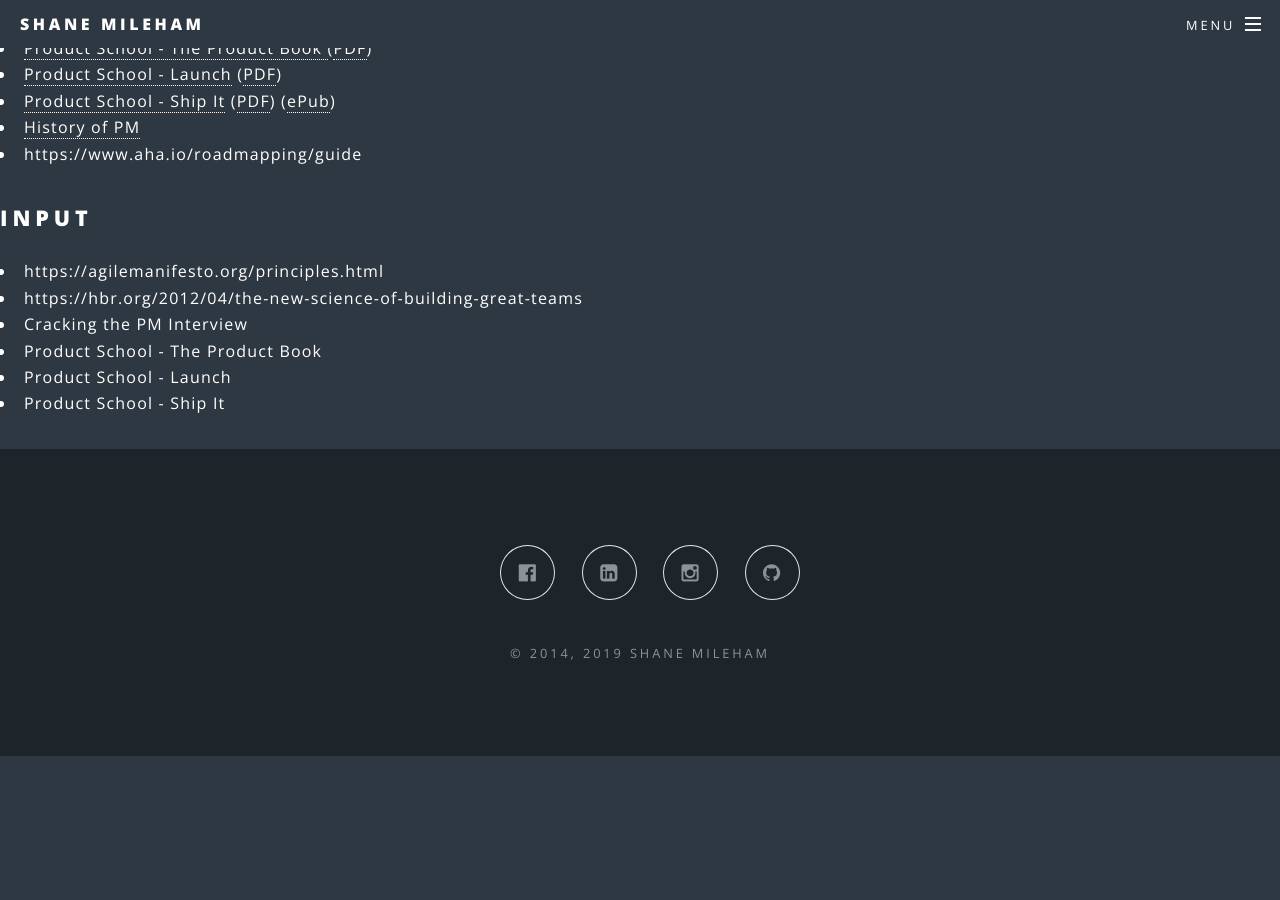
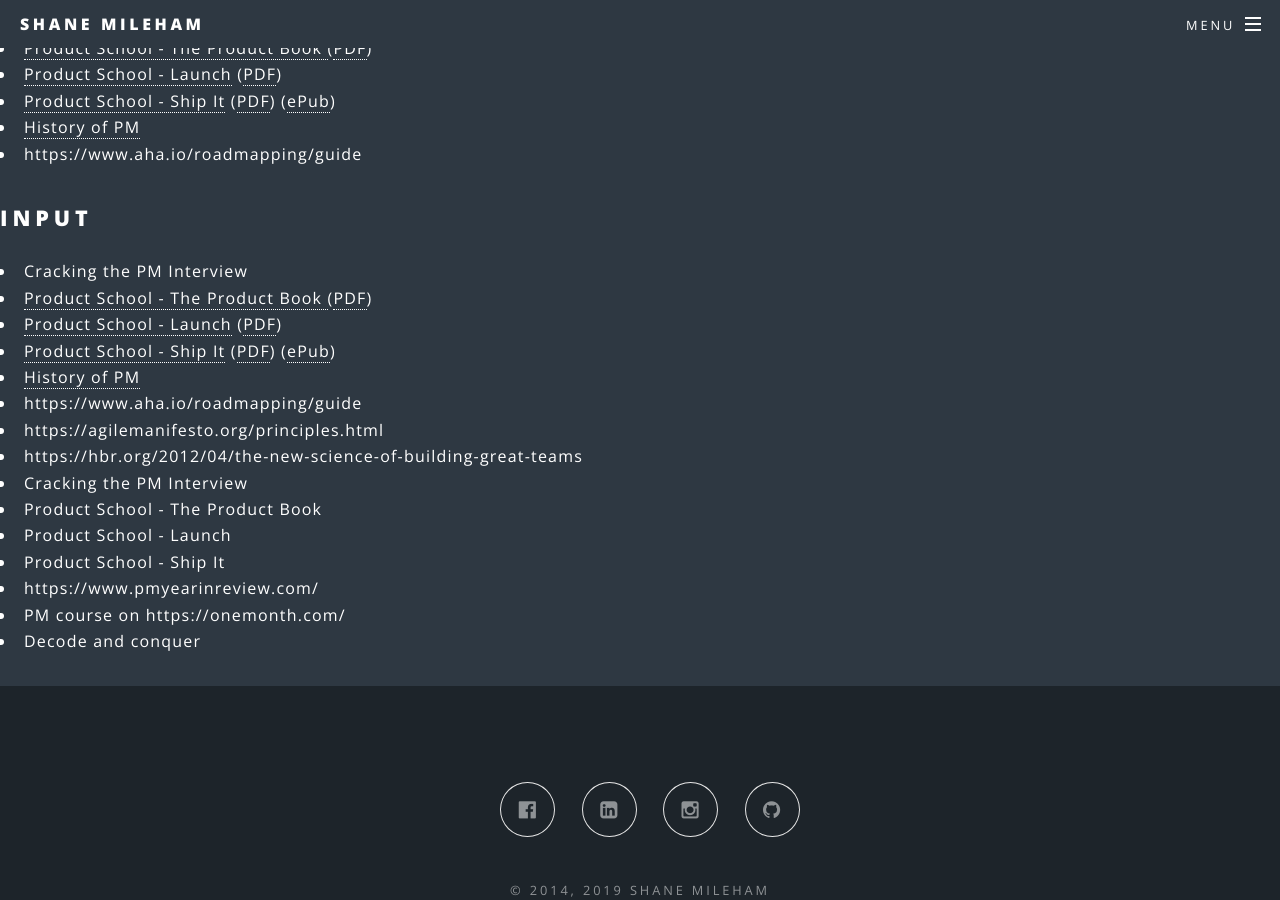
Before and after one commit to shanemileham/shanemileham.github.io, a Jekyll site: the page built from _kb/professional/product/product.md, in a window 1280 px wide and 900 px high, scrolled down 1012 px. Built offline with Jekyll 4.4.1, drawn with Linux system fonts in a browser that asks for light colours; comment, search, counter and statistics services are not loaded; before the commit the page ends 1768 px from its top, so only the background shows below that.

Commit message:
Added product resources

```diff
--- a/_kb/professional/product/product.md
+++ b/_kb/professional/product/product.md
@@ -44,10 +44,20 @@
 - [History of PM](https://www.mindtheproduct.com/2015/10/history-evolution-product-management/)
 - https://www.aha.io/roadmapping/guide
 
+
 ## Input
+- Cracking the PM Interview
+- [Product School - The Product Book ](https://www.productschool.com/the-product-book/)([PDF](https://drive.google.com/open?id=1pYk_Zu5r72oMipFylsCQ0ii1FiS_GKZq))
+- [Product School - Launch](https://www.productschool.com/launch-book/) ([PDF](https://drive.google.com/open?id=1fjvtxK18K9qz5RmcXjS6I1_y2ZXsXA8D))
+- [Product School - Ship It](https://www.productschool.com/ship-it-book/) ([PDF](https://drive.google.com/open?id=1JWN2jpf7WRHDXqbCejOjPTpTUG6VDTLz)) ([ePub](https://drive.google.com/open?id=10UhwYgLq4rTMX1LDyLREzi2nboXM8tCx))
+- [History of PM](https://www.mindtheproduct.com/2015/10/history-evolution-product-management/)
+- https://www.aha.io/roadmapping/guide
 - https://agilemanifesto.org/principles.html
 - https://hbr.org/2012/04/the-new-science-of-building-great-teams
 - Cracking the PM Interview
 - Product School - The Product Book
 - Product School - Launch
 - Product School - Ship It
+- https://www.pmyearinreview.com/
+- PM course on https://onemonth.com/
+- Decode and conquer
```
